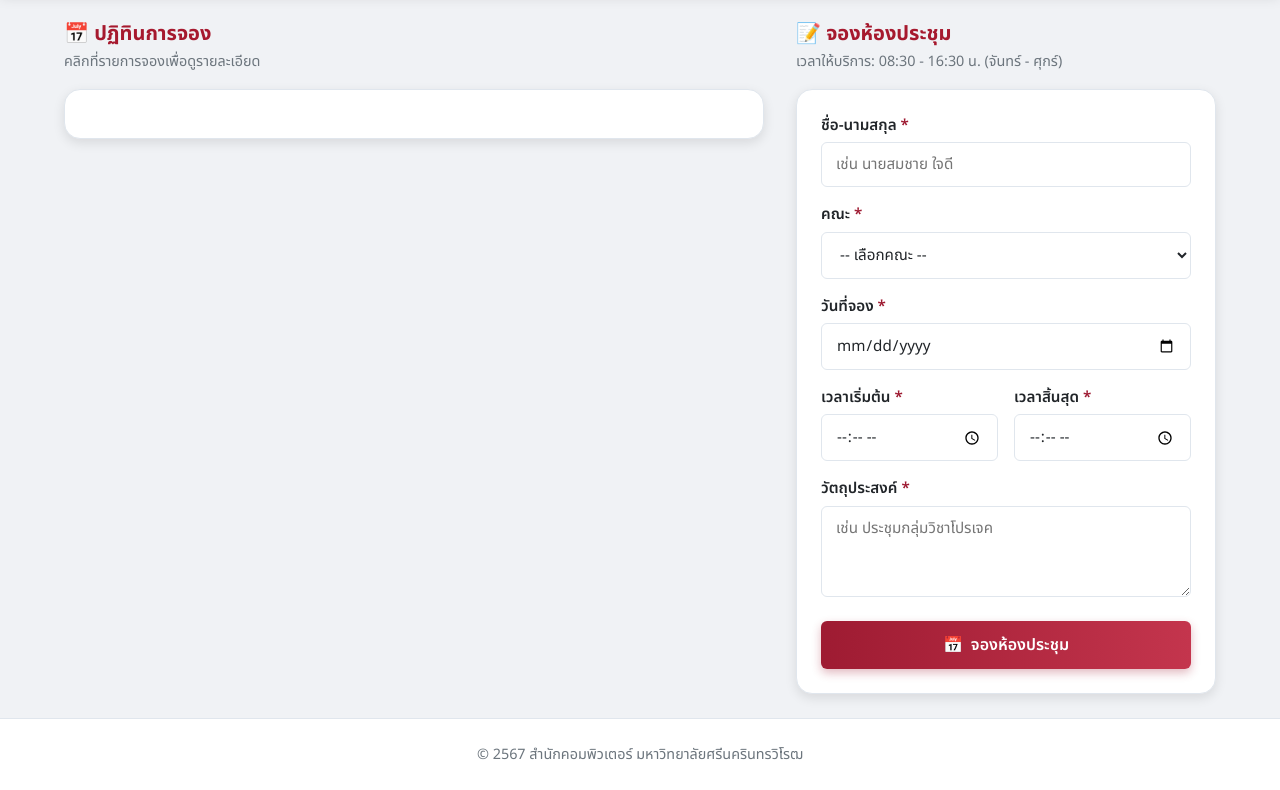
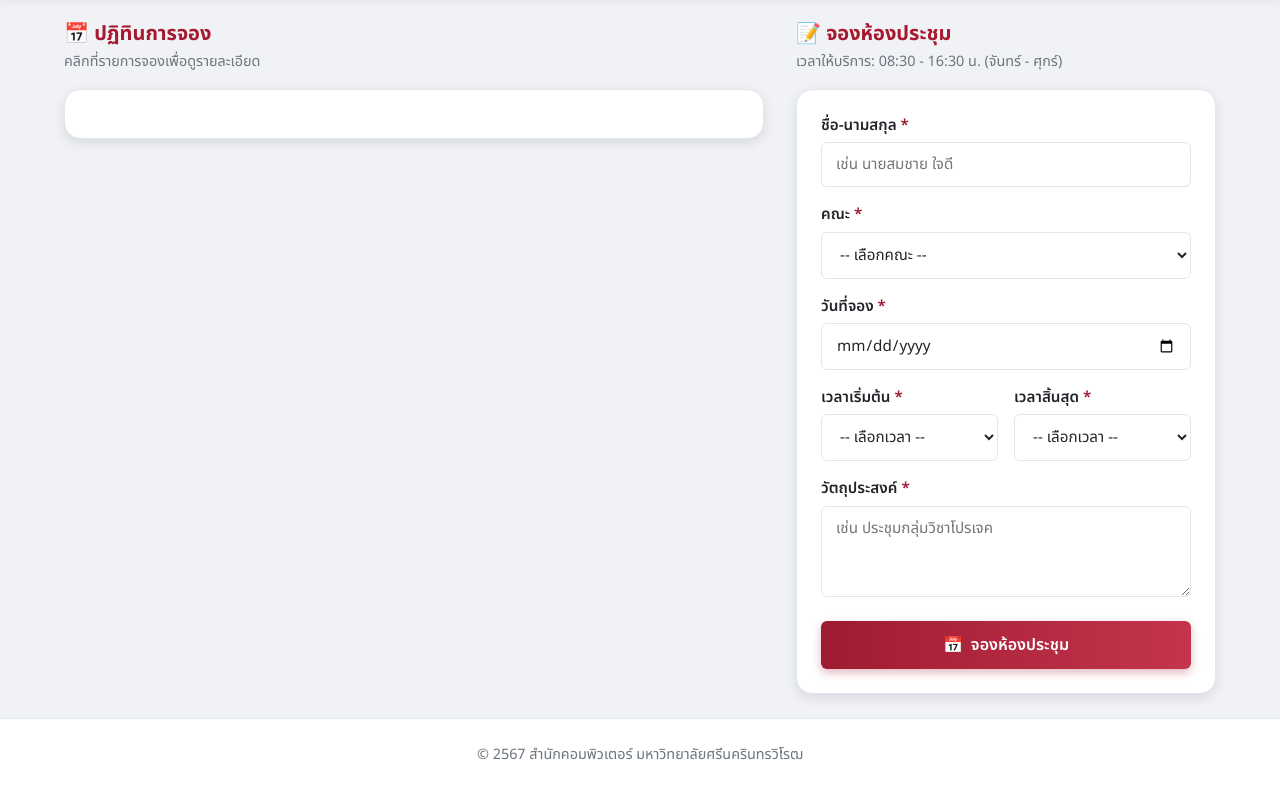
Before and after one commit to Kamiko11/meeting-room, a website: page public/index.html in a window 1280 px wide. Shown: the part 93-883 px from the top of the page. Drawn offline with Linux system fonts and the light colour scheme; a script that the page names is missing.

Commit message:
Change time picker to 24-hour dropdown select

```diff
--- a/public/index.html
+++ b/public/index.html
@@ -94,11 +94,47 @@
             <div class="form-row">
               <div class="form-group">
                 <label for="start-time">เวลาเริ่มต้น <span class="required">*</span></label>
-                <input type="time" id="start-time" required min="08:30" max="16:00" step="1800">
+                <select id="start-time" required>
+                  <option value="" disabled selected>-- เลือกเวลา --</option>
+                  <option value="08:30">08:30 น.</option>
+                  <option value="09:00">09:00 น.</option>
+                  <option value="09:30">09:30 น.</option>
+                  <option value="10:00">10:00 น.</option>
+                  <option value="10:30">10:30 น.</option>
+                  <option value="11:00">11:00 น.</option>
+                  <option value="11:30">11:30 น.</option>
+                  <option value="12:00">12:00 น.</option>
+                  <option value="12:30">12:30 น.</option>
+                  <option value="13:00">13:00 น.</option>
+                  <option value="13:30">13:30 น.</option>
+                  <option value="14:00">14:00 น.</option>
+                  <option value="14:30">14:30 น.</option>
+                  <option value="15:00">15:00 น.</option>
+                  <option value="15:30">15:30 น.</option>
+                  <option value="16:00">16:00 น.</option>
+                </select>
               </div>
               <div class="form-group">
                 <label for="end-time">เวลาสิ้นสุด <span class="required">*</span></label>
-                <input type="time" id="end-time" required min="09:00" max="16:30" step="1800">
+                <select id="end-time" required>
+                  <option value="" disabled selected>-- เลือกเวลา --</option>
+                  <option value="09:00">09:00 น.</option>
+                  <option value="09:30">09:30 น.</option>
+                  <option value="10:00">10:00 น.</option>
+                  <option value="10:30">10:30 น.</option>
+                  <option value="11:00">11:00 น.</option>
+                  <option value="11:30">11:30 น.</option>
+                  <option value="12:00">12:00 น.</option>
+                  <option value="12:30">12:30 น.</option>
+                  <option value="13:00">13:00 น.</option>
+                  <option value="13:30">13:30 น.</option>
+                  <option value="14:00">14:00 น.</option>
+                  <option value="14:30">14:30 น.</option>
+                  <option value="15:00">15:00 น.</option>
+                  <option value="15:30">15:30 น.</option>
+                  <option value="16:00">16:00 น.</option>
+                  <option value="16:30">16:30 น.</option>
+                </select>
               </div>
             </div>
 
--- a/public/js/booking.js
+++ b/public/js/booking.js
@@ -38,14 +38,16 @@ const BookingModule = {
     const startTimeInput = document.getElementById('start-time');
     if (startTimeInput) {
       startTimeInput.addEventListener('change', (e) => {
-        const endTimeInput = document.getElementById('end-time');
+        const endTimeSelect = document.getElementById('end-time');
         const startTime = e.target.value;
-        if (startTime) {
-          const [h, m] = startTime.split(':').map(Number);
-          const minEnd = new Date(2000, 0, 1, h, m + 30);
-          const hh = String(minEnd.getHours()).padStart(2, '0');
-          const mm = String(minEnd.getMinutes()).padStart(2, '0');
-          endTimeInput.min = `${hh}:${mm}`;
+        // Disable end-time options that are <= start time
+        Array.from(endTimeSelect.options).forEach(option => {
+          if (option.value === '') return; // skip placeholder
+          option.disabled = option.value <= startTime;
+        });
+        // Reset end-time if current selection is invalid
+        if (endTimeSelect.value && endTimeSelect.value <= startTime) {
+          endTimeSelect.value = '';
         }
       });
     }
```
